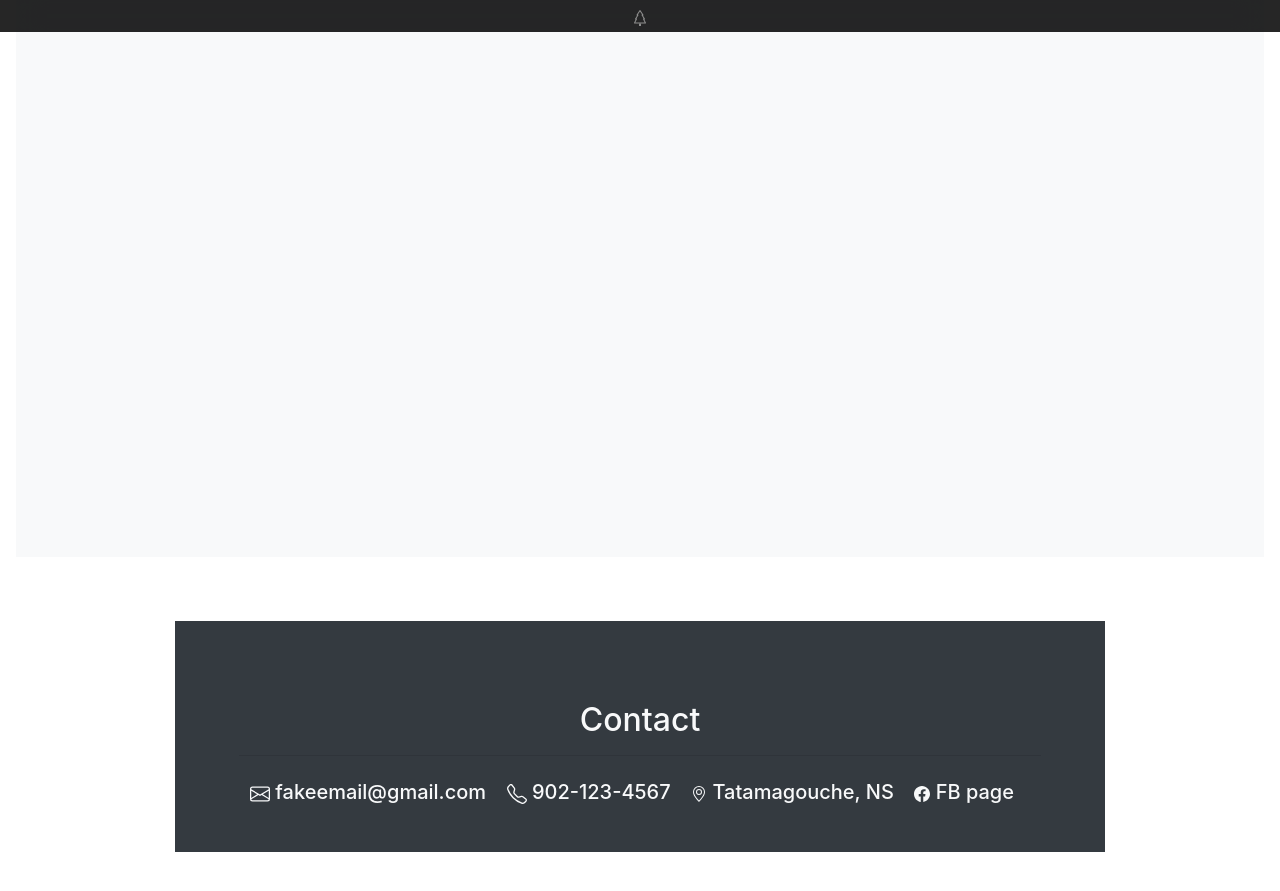
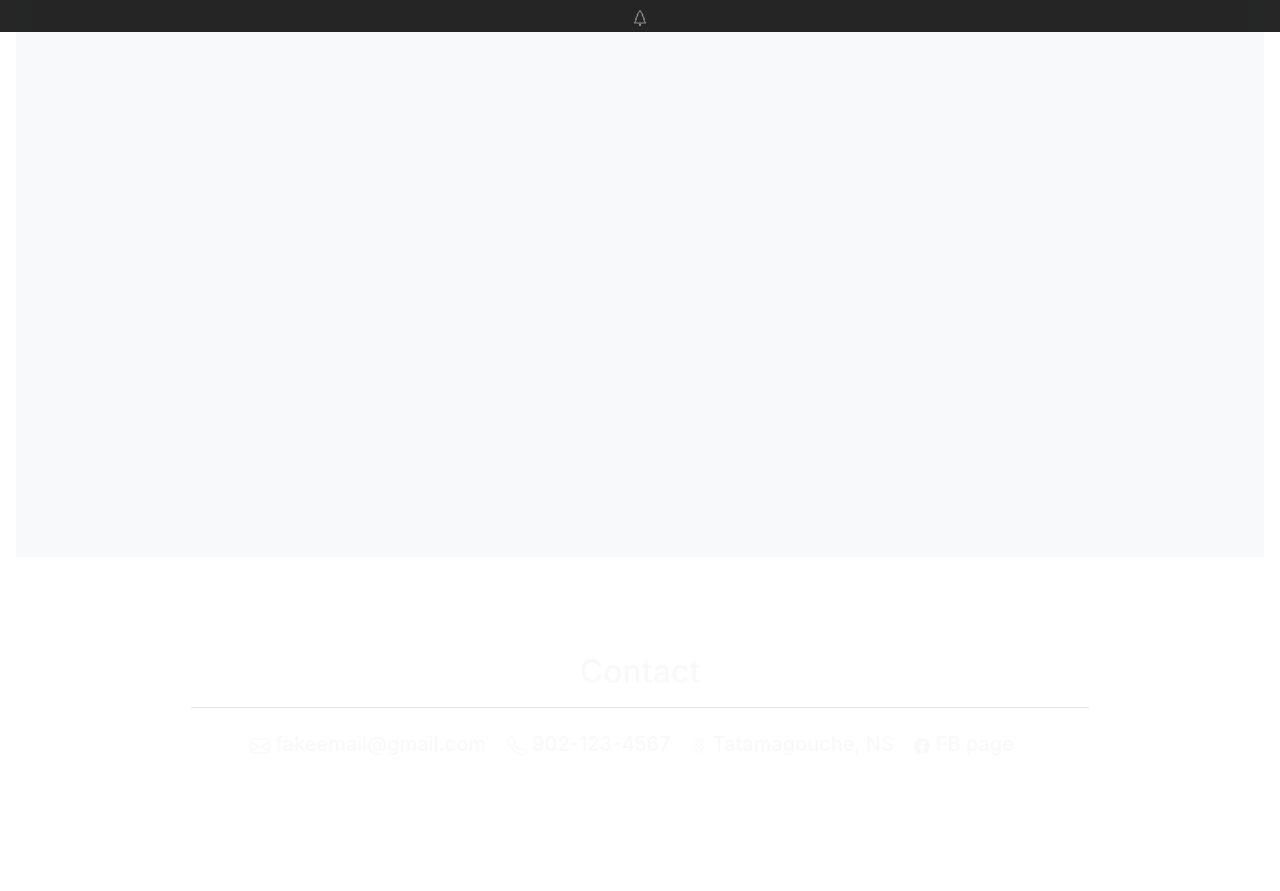
Before and after one commit to DBCarpentry/DBCarpentry.github.io, a Jekyll site: the page built from index.html, in a window 1280 px wide and 900 px high, scrolled down 2223 px. Shown: the top 891 px of the window. Built offline with Jekyll 4.4.1, drawn with Linux system fonts in a browser that asks for light colours; after the commit the page ends 3075 px from its top, so only the background shows below that.

Commit message:
fix header

```diff
--- a/index.html
+++ b/index.html
@@ -156,9 +156,9 @@ title: Index
       <!--div class="bg-light shadow-sm mx-auto" style="width: 80%; height: 300px; border-radius: 21px 21px 0 0;"></div-->
     </div>
 
-<footer class="container py-5">
+<footer class="container py-5" style="color: #f8f9fa">
   <!--contact-->
-  <div class="bg-dark me-md-3 pt-3 px-3 pt-md-5 px-md-5 text-center overflow-hidden" id="contact" style="color: #f8f9fa">
+
     <div class="my-3 p-3">
       <h2 class="display-5">Contact</h2>
       <hr></hr>
@@ -184,6 +184,6 @@ title: Index
          </svg>
       FB page</h2>
      </div>
-   </div>
+
 </footer>
 </main>
```
